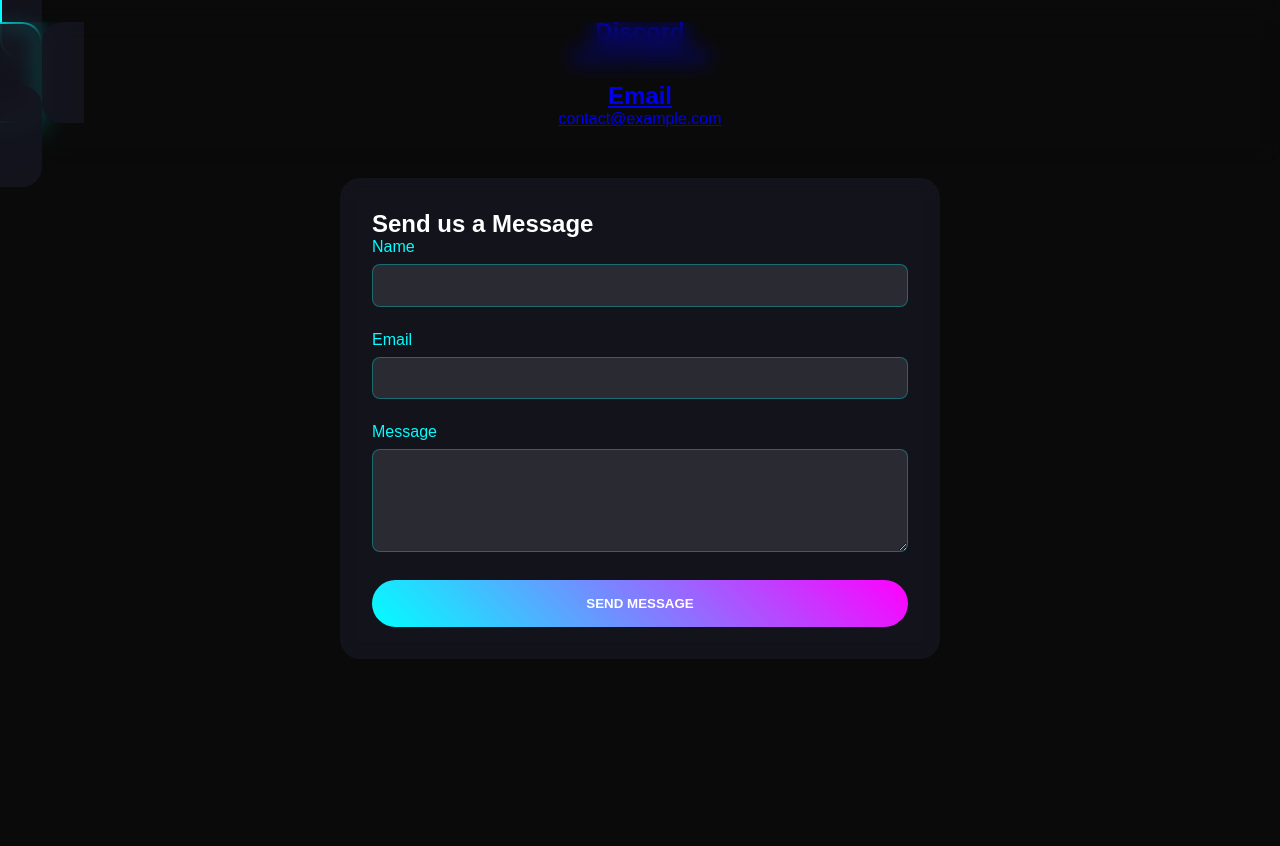
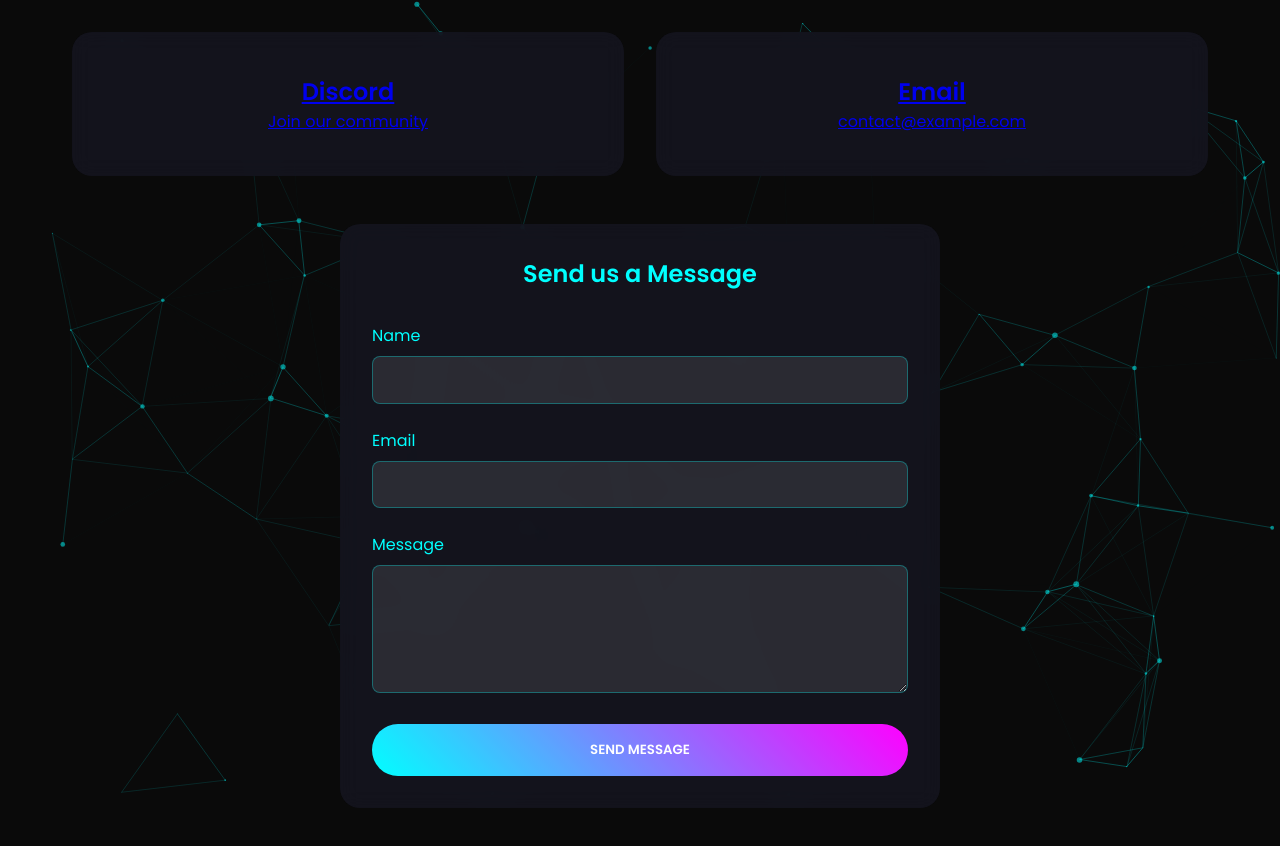
Before and after one commit to D3LTA2033/atomicv2, a plain HTML site: page index.html in a window 1280 px wide. Before the commit the page ends 800 px from the top, so only its background shows below. Drawn offline with nearby package versions, Linux system fonts and the light colour scheme.

Commit message:
Update index.html

```diff
--- a/index.html
+++ b/index.html
@@ -3,7 +3,8 @@
 <head>
     <meta charset="UTF-8">
     <meta name="viewport" content="width=device-width, initial-scale=1.0">
-    <title>Atomic V2</title>
+    <title>Atomic Prices</title>
+    <link href="https://fonts.googleapis.com/css2?family=Poppins:wght@400;500;600&display=swap" rel="stylesheet">
     <style>
         * {
             margin: 0;
@@ -20,7 +21,18 @@
             overflow-y: auto;
         }
 
-        /* ... (keep existing styles until .social-card) ... */
+        .container {
+            max-width: 1200px;
+            margin: 0 auto;
+            padding: 2rem;
+        }
+
+        .social-links {
+            display: grid;
+            grid-template-columns: repeat(auto-fit, minmax(250px, 1fr));
+            gap: 2rem;
+            margin-bottom: 3rem;
+        }
 
         .social-card {
             background: rgba(20, 20, 30, 0.9);
@@ -31,11 +43,6 @@
             transition: all 0.4s ease;
             border: 2px solid transparent;
             backdrop-filter: blur(10px);
-        }
-
-        .social-card a {
-            text-decoration: none;
-            color: inherit;
         }
 
         .social-card:hover {
@@ -51,6 +58,12 @@
             background: rgba(20, 20, 30, 0.9);
             border-radius: 20px;
             backdrop-filter: blur(10px);
+        }
+
+        .contact-form h2 {
+            text-align: center;
+            margin-bottom: 2rem;
+            color: #00ffff;
         }
 
         .form-group {
@@ -99,15 +112,28 @@
             box-shadow: 0 5px 15px rgba(0, 255, 255, 0.4);
         }
 
-        /* ... (keep remaining styles) ... */
+        .particles {
+            position: fixed;
+            top: 0;
+            left: 0;
+            width: 100%;
+            height: 100%;
+            z-index: -1;
+        }
+
+        .page {
+            display: none;
+        }
+
+        .page.active {
+            display: block;
+        }
     </style>
 </head>
 <body>
     <div class="particles" id="particles-js"></div>
     <div class="container">
-        <!-- ... (keep existing header content) ... -->
-
-        <div id="contact" class="page">
+        <div id="contact" class="page active">
             <div class="social-links">
                 <a href="https://discord.gg/your-server" target="_blank" class="social-card">
                     <h2>Discord</h2>
@@ -140,20 +166,71 @@
         </div>
     </div>
 
+    <script src="https://cdn.jsdelivr.net/particles.js/2.0.0/particles.min.js"></script>
     <script>
+        particlesJS('particles-js', {
+            particles: {
+                number: {
+                    value: 80,
+                    density: {
+                        enable: true,
+                        value_area: 800
+                    }
+                },
+                color: {
+                    value: '#00ffff'
+                },
+                shape: {
+                    type: 'circle'
+                },
+                opacity: {
+                    value: 0.5,
+                    random: false
+                },
+                size: {
+                    value: 3,
+                    random: true
+                },
+                line_linked: {
+                    enable: true,
+                    distance: 150,
+                    color: '#00ffff',
+                    opacity: 0.4,
+                    width: 1
+                },
+                move: {
+                    enable: true,
+                    speed: 2,
+                    direction: 'none',
+                    random: false,
+                    straight: false,
+                    out_mode: 'out',
+                    bounce: false
+                }
+            },
+            interactivity: {
+                detect_on: 'canvas',
+                events: {
+                    onhover: {
+                        enable: true,
+                        mode: 'repulse'
+                    },
+                    onclick: {
+                        enable: true,
+                        mode: 'push'
+                    },
+                    resize: true
+                }
+            },
+            retina_detect: true
+        });
+
         function showPage(pageId) {
             document.querySelectorAll('.page').forEach(page => {
                 page.classList.remove('active');
             });
             document.getElementById(pageId).classList.add('active');
             window.scrollTo(0, 0);
-        }
-
-        function selectPlan(planCard) {
-            document.querySelectorAll('.plan-card').forEach(card => {
-                card.classList.remove('selected');
-            });
-            planCard.classList.add('selected');
         }
 
         function handleSubmit(event) {
```
